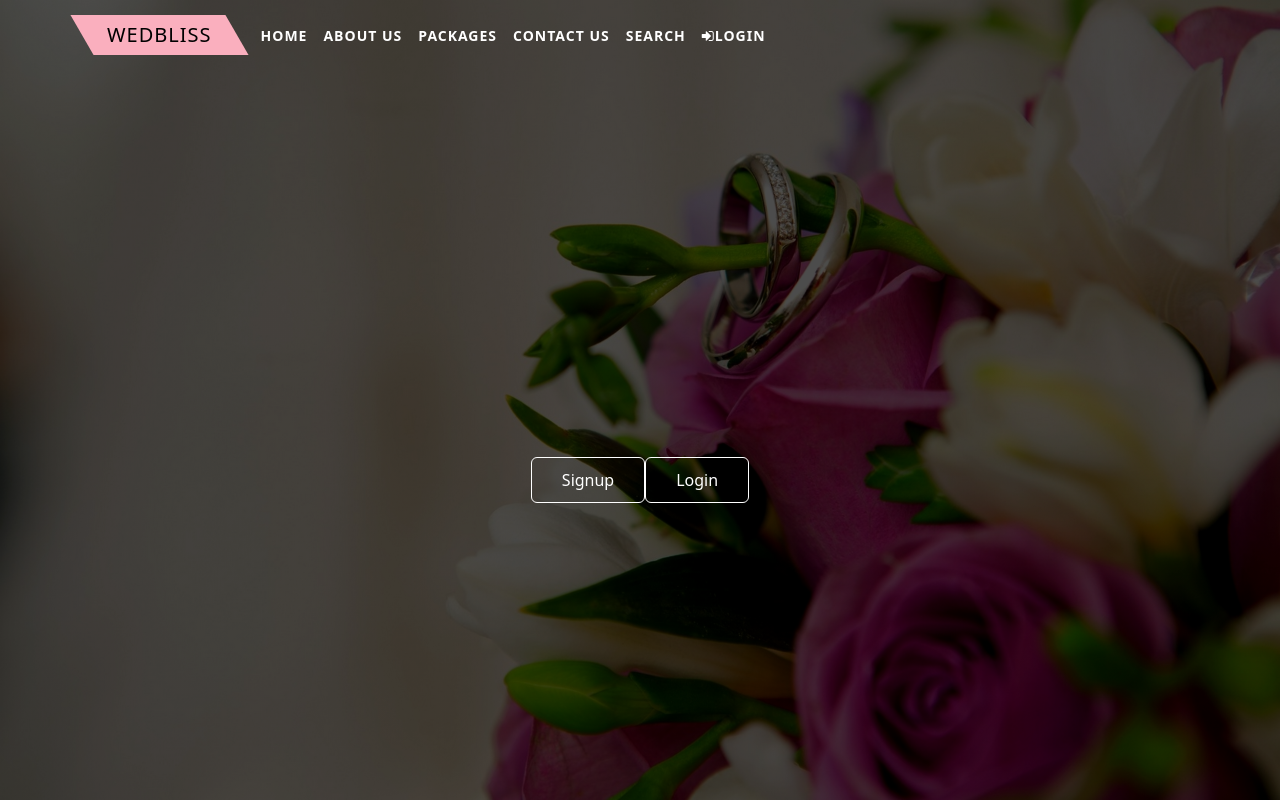
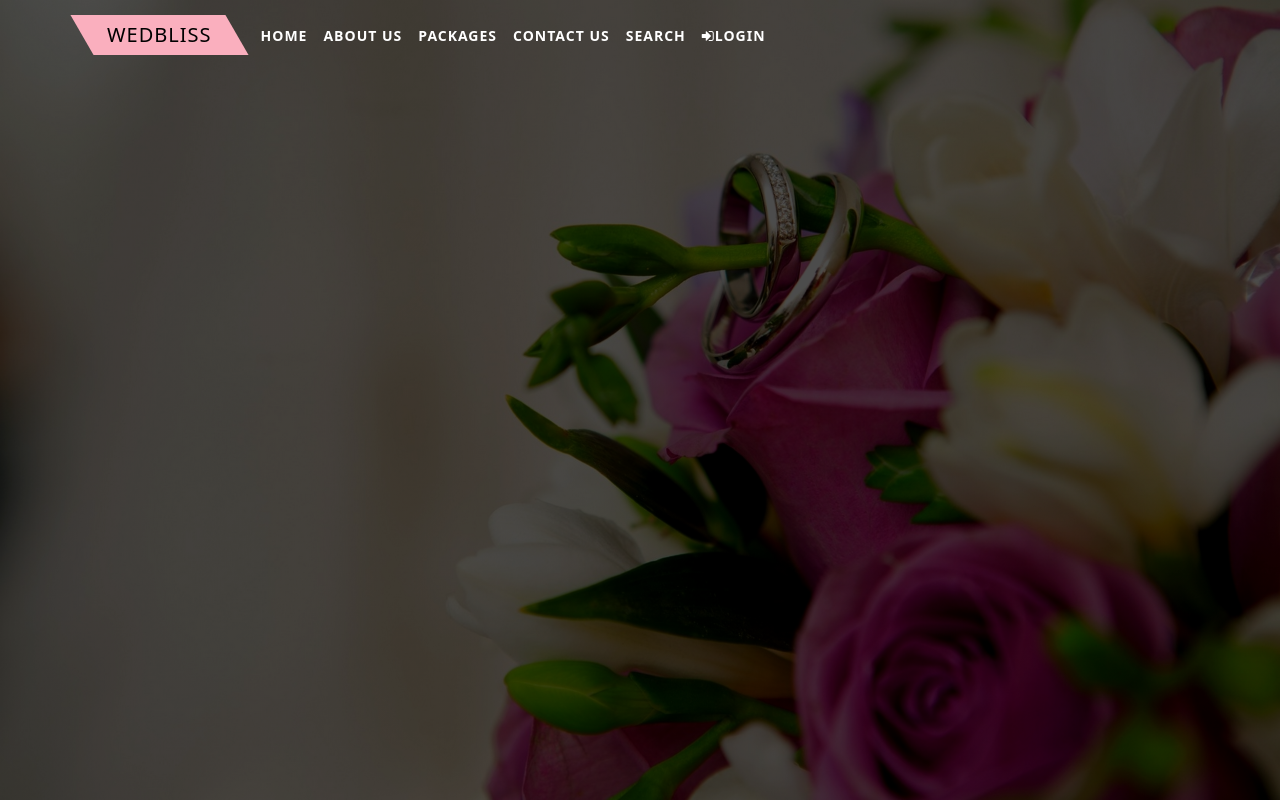
Before and after one commit to sipsabineesh/wedbliss, a React (Vite) app in the folder frontend/: page / in a window 1280 px wide. Shown: the top 800 px of the page. Built offline with nearby package versions, Linux system fonts and the light colour scheme.

Commit message:
removed header from login n signup

```diff
--- a/frontend/src/App.jsx
+++ b/frontend/src/App.jsx
@@ -9,7 +9,7 @@ import PrivateRoute from './components/PrivateRoute'
 
 export default function App() {
   return <Router>
-    <Header/>
+    {/* <Header/> */}
     <Routes>
       <Route path="/" element={<Home/>}/>
       <Route path="/signup" element={<Signup/>}/>
--- a/frontend/src/pages/Home.jsx
+++ b/frontend/src/pages/Home.jsx
@@ -1,5 +1,6 @@
 import React, { useState,useEffect } from 'react';
 import { Link } from "react-router-dom"
+import Header from '../components/Header';
 
 const Home = () => {
     const [user,setUser] = useState({})
@@ -23,13 +24,14 @@ const Home = () => {
       }, []);
     return (
         <>
+        <Header/>
           <section id="home" className="banner cover-bg">
             <div className="container h-100">
               <div className="row align-items-center h-100">
                 <div className="col-12 caption text-center">
                   <div className="button col-lg-6 col-md-6 col-sm-12">
-                   <Link to="/signup" className="btn">Signup</Link>
-                   <Link to="/login" className="btn">Login</Link>
+                   {/* <Link to="/signup" className="btn">Signup</Link>
+                   <Link to="/login" className="btn">Login</Link> */}
                   </div>
                   {/* <div className="social_icon text-center mt-4">
                     <a href="#"><span><i className="fa fa-facebook"></i></span></a>
```
